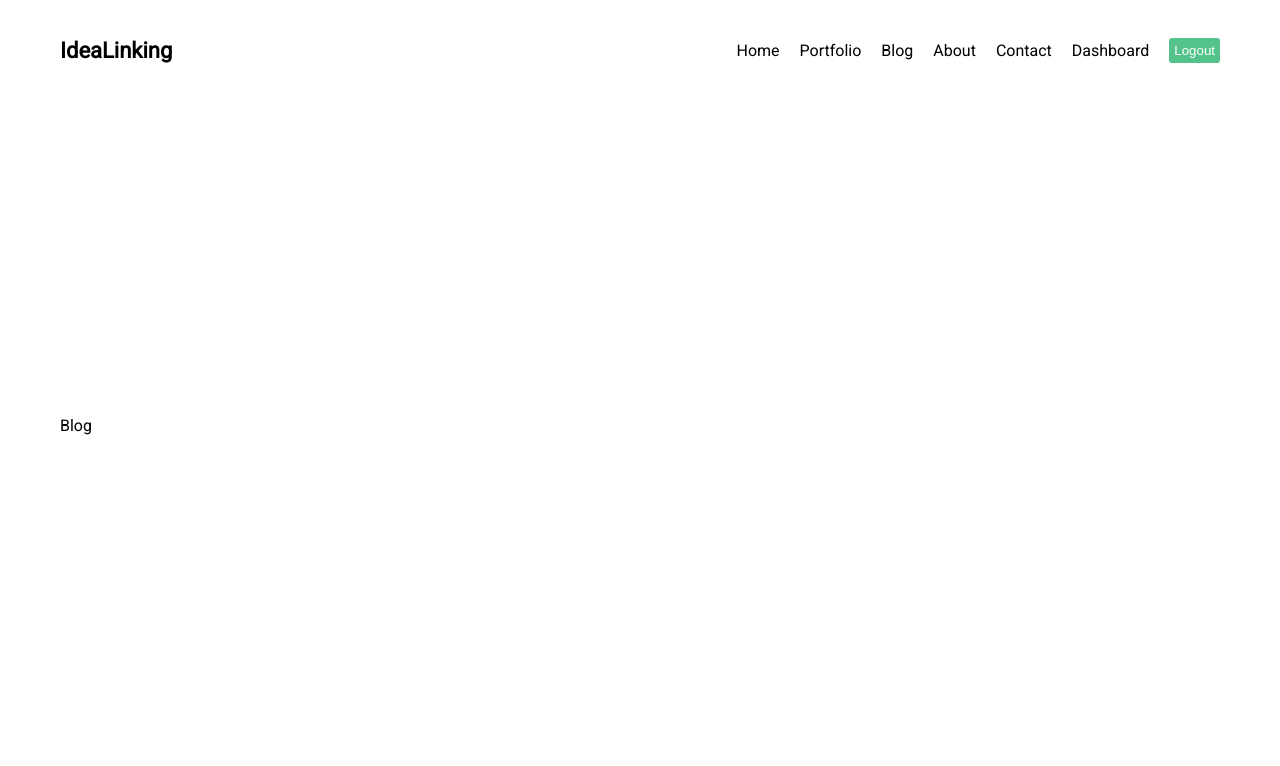
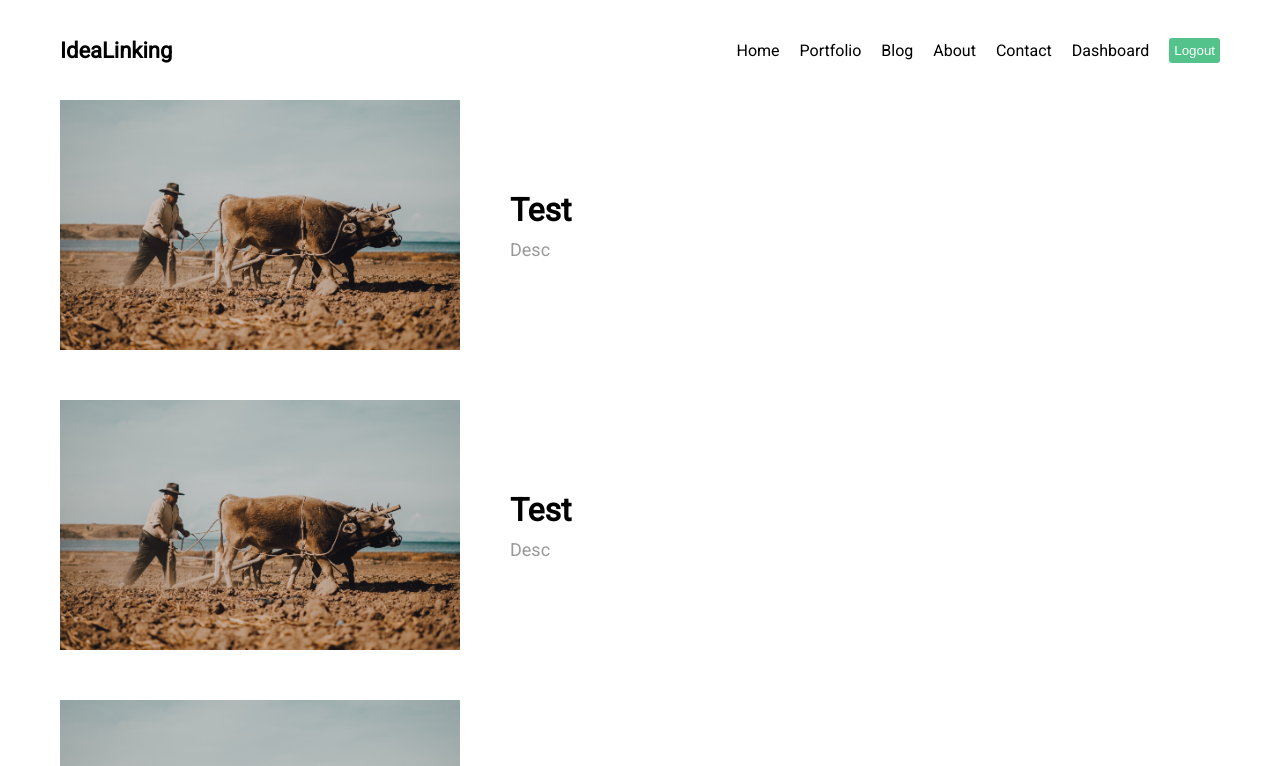
Before and after one commit to jemishsakariya/Blog-MERN-Stack-Application, a React (Create React App) app in the folder client/: page /blog in a window 1280 px wide. Shown: the top 766 px of the page. Built offline with nearby package versions, Linux system fonts and the light colour scheme; the HTML template or start-up script is replaced by a standard one.

Commit message:
blogPage &  blogPost

```diff
--- a/client/src/pages/blog/Blog.js
+++ b/client/src/pages/blog/Blog.js
@@ -1,10 +1,40 @@
-import React from 'react'
-import styles from "./blog.module.css"
+import React from "react";
+import styles from "./blog.module.css";
+import { Link } from "react-router-dom";
+import blogImg from "../../assets/blogImg.jpg";
 
 const Blog = () => {
   return (
-    <div className={styles.container}>Blog</div>
-  )
-}
+    <>
+      <Link to={"/blog/testId"} className={styles.container}>
+        <div className={styles.imageContainer}>
+          <img src={blogImg} alt="blogImg" className={styles.img} />
+        </div>
+        <div className={styles.content}>
+          <h1 className={styles.title}>Test</h1>
+          <p className={styles.desc}>Desc</p>
+        </div>
+      </Link>
+      <Link to={"/blog/testId"} className={styles.container}>
+        <div className={styles.imageContainer}>
+          <img src={blogImg} alt="blogImg" className={styles.img} />
+        </div>
+        <div className={styles.content}>
+          <h1 className={styles.title}>Test</h1>
+          <p className={styles.desc}>Desc</p>
+        </div>
+      </Link>
+      <Link to={"/blog/testId"} className={styles.container}>
+        <div className={styles.imageContainer}>
+          <img src={blogImg} alt="blogImg" className={styles.img} />
+        </div>
+        <div className={styles.content}>
+          <h1 className={styles.title}>Test</h1>
+          <p className={styles.desc}>Desc</p>
+        </div>
+      </Link>
+    </>
+  );
+};
 
-export default Blog
+export default Blog;
--- a/client/src/pages/blog/BlogPost.js
+++ b/client/src/pages/blog/BlogPost.js
@@ -1,10 +1,59 @@
-import React from 'react'
-import styles from "./blogpost.module.css"
+import React from "react";
+import styles from "./blogpost.module.css";
+import avatarImg from "../../assets/avatar.jpg";
+import blogImg from "../../assets/blogImg.jpg";
 
 const BlogPost = () => {
   return (
-    <div className={styles.container}>BlogPost</div>
-  )
-}
+    <>
+      <div className={styles.top}>
+        <div className={styles.info}>
+          <h1 className={styles.title}>
+            Lorem, ipsum dolor sit amet consectetur adipisicing elit.{" "}
+          </h1>
+          <p className={styles.desc}>
+            Lorem ipsum dolor sit amet consectetur adipisicing elit. Mollitia
+            magnam veritatis accusantium. Repellendus odit consequatur quaerat
+            rerum magni a maiores. Lorem ipsum dolor sit amet consectetur,
+            adipisicing elit.
+          </p>
+          <div className={styles.author}>
+            <img src={avatarImg} alt="autherImg" className={styles.avatar} />
+            <span>
+              Roronoa <span> Zoro</span>
+            </span>
+          </div>
+        </div>
+        <div className={styles.imageContainer}>
+          <img src={blogImg} alt="img" className={styles.img} />
+        </div>
+      </div>
+      <div className={styles.content}>
+        <p className={styles.text}>
+          Lorem ipsum dolor sit amet consectetur adipisicing elit. Fuga
+          perferendis architecto odit ipsum officia dolorum. Eum repellendus
+          tempore, nesciunt illo ipsa iste? Ut totam perspiciatis iure eos
+          aperiam doloribus nobis. Lorem ipsum dolor sit amet. Lorem ipsum dolor
+          sit amet consectetur adipisicing elit. Id, ex.
+          <br />
+          <br />
+          Lorem ipsum dolor sit amet, consectetur adipisicing elit. Amet velit
+          similique ipsa quasi! Sapiente amet consectetur id soluta, cumque est
+          repudiandae vero ab itaque commodi explicabo nihil a, doloribus velit
+          aut nisi vitae.
+          <br />
+          <br />
+          Lorem ipsum dolor sit amet consectetur, adipisicing elit. Excepturi,
+          in dolor. Ut voluptas illo ea animi in molestiae culpa. Nihil quaerat
+          magnam nesciunt labore, ab deleniti? Voluptatibus perferendis dolor
+          accusamus minima distinctio amet cupiditate maiores accusantium illum
+          culpa ut, odit a. Aperiam repellat ut et voluptate atque. Dolore
+          facere delectus iste sequi ducimus. Nisi sit a odio laudantium, amet
+          natus?
+        </p>
+      </div>
+    </>
+  );
+};
 
-export default BlogPost
+export default BlogPost;
--- a/client/src/pages/blog/blog.module.css
+++ b/client/src/pages/blog/blog.module.css
@@ -1 +1,26 @@
-.container{}
+.container {
+    display: flex;
+    align-items: center;
+    gap: 50px;
+    margin-bottom: 50px;
+}
+
+.imageContainer {
+    width: 400px;
+    height: 250px;
+}
+
+.img {
+    width: 100%;
+    height: 100%;
+    object-fit: cover;
+}
+
+.title {
+    margin-bottom: 10px;
+}
+
+.desc {
+    font-size: 18px;
+    color: #999;
+}
--- a/client/src/pages/blog/blogpost.module.css
+++ b/client/src/pages/blog/blogpost.module.css
@@ -1 +1,62 @@
-.container{}
+.top {
+    display: flex;
+    gap: 60px;
+}
+
+.info {
+    flex: 1;
+    display: flex;
+    flex-direction: column;
+    justify-content: space-between;
+}
+
+.title {
+    font-size: 40px;
+}
+
+.desc {
+    font-size: 18px;
+    font-weight: 300;
+    text-align: justify;
+}
+
+.author {
+    display: flex;
+    align-items: center;
+    gap: 12px;
+    width: 40px;
+    height: 40px;
+}
+
+.avatar {
+    object-fit: cover;
+    border-radius: 50%;
+    width: 100%;
+    height: 100%;
+}
+
+.author span{
+    display: flex;
+    gap: 4px;
+}
+
+.imageContainer {
+    flex: 1;
+    width: 400px;
+    height: 300px;
+    position: relative;
+}
+
+.img {
+    width: 100%;
+    height: 100%;
+    object-fit: cover;
+}
+
+.content {
+    margin-top: 50px;
+    font-size: 20px;
+    font-weight: 300;
+    color: #999;
+    text-align: justify;
+}
```
Also changed, not shown: client/src/assets/avatar.jpg (added), client/src/assets/blogImg.jpg (added).
